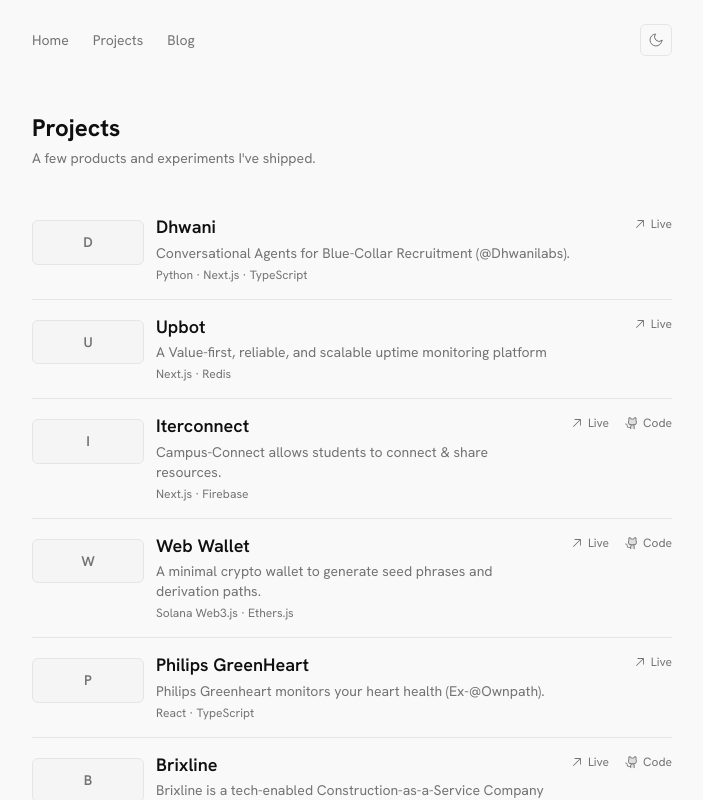
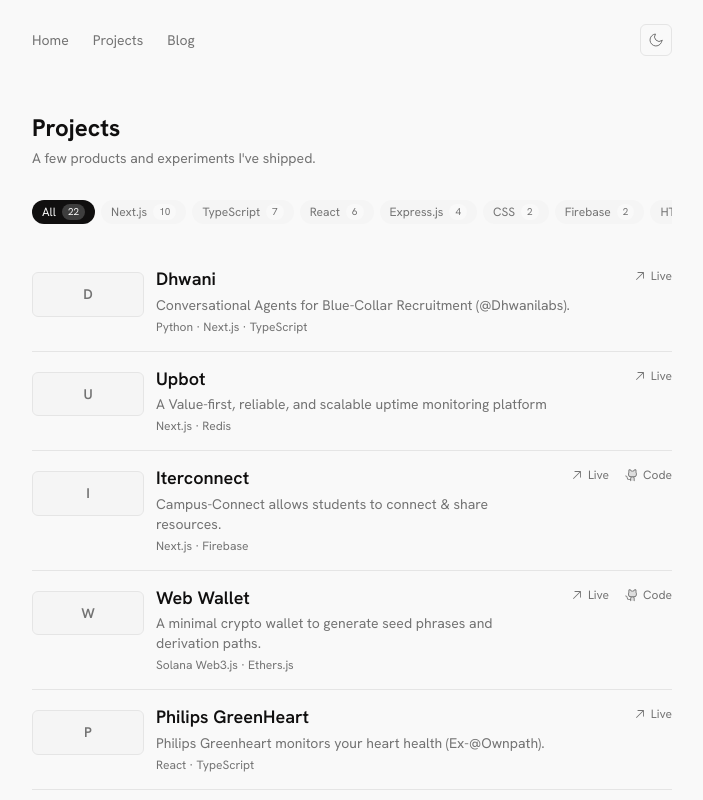
Before and after one commit to shaurya35/portfolio, a Next.js app in the folder apps/web/: page /projects in a window 1280 px wide. Shown: the top 800 px of the page, without its empty margins (288-991 px from the left). Built offline with nearby package versions, Linux system fonts and the light colour scheme.

Commit message:
feat(web): add tech tag filter to projects list

```diff
--- a/apps/web/components/project-list.tsx
+++ b/apps/web/components/project-list.tsx
@@ -1,19 +1,50 @@
 "use client";
 
-import { useState } from "react";
+import { useMemo, useState } from "react";
 import type { Project } from "@/types/project";
 import { ProjectRow } from "@/components/project-row";
 
 const PAGE_SIZE = 10;
 
 export function ProjectList({ projects }: { projects: Project[] }) {
+  const [tech, setTech] = useState<string | null>(null);
   const [visible, setVisible] = useState(PAGE_SIZE);
-  const shown = projects.slice(0, visible);
-  const remaining = projects.length - shown.length;
+
+  const techs = useMemo(() => {
+    const counts = new Map<string, number>();
+    for (const project of projects) {
+      for (const t of project.tech) {
+        counts.set(t, (counts.get(t) ?? 0) + 1);
+      }
+    }
+    return Array.from(counts.entries()).sort((a, b) => b[1] - a[1] || a[0].localeCompare(b[0]));
+  }, [projects]);
+
+  const filtered = tech ? projects.filter((project) => project.tech.includes(tech)) : projects;
+  const shown = filtered.slice(0, visible);
+  const remaining = filtered.length - shown.length;
+
+  function selectTech(next: string | null) {
+    setTech(next);
+    setVisible(PAGE_SIZE);
+  }
 
   return (
     <div>
-      <div className="divide-y divide-border">
+      <div className="flex gap-1.5 overflow-x-auto pb-1">
+        <FilterPill label="All" count={projects.length} active={tech === null} onClick={() => selectTech(null)} />
+        {techs.map(([t, count]) => (
+          <FilterPill
+            key={t}
+            label={t}
+            count={count}
+            active={tech === t}
+            onClick={() => selectTech(t)}
+          />
+        ))}
+      </div>
+
+      <div className="mt-6 divide-y divide-border">
         {shown.map((project) => (
           <ProjectRow key={project.slug} project={project} />
         ))}
@@ -31,3 +62,36 @@
     </div>
   );
 }
+
+function FilterPill({
+  label,
+  count,
+  active,
+  onClick,
+}: {
+  label: string;
+  count: number;
+  active: boolean;
+  onClick: () => void;
+}) {
+  return (
+    <button
+      type="button"
+      onClick={onClick}
+      className={`flex shrink-0 items-center gap-1.5 rounded-full px-2.5 py-1 text-xs transition-colors ${
+        active
+          ? "bg-foreground text-background"
+          : "bg-muted text-muted-foreground hover:text-foreground"
+      }`}
+    >
+      {label}
+      <span
+        className={`rounded-full px-1.5 py-px text-[10px] ${
+          active ? "bg-background/20" : "bg-background"
+        }`}
+      >
+        {count}
+      </span>
+    </button>
+  );
+}
```
